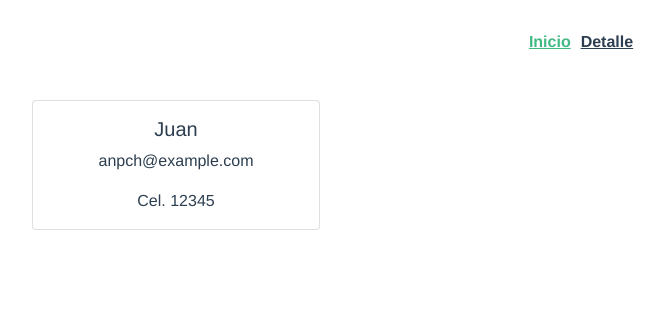
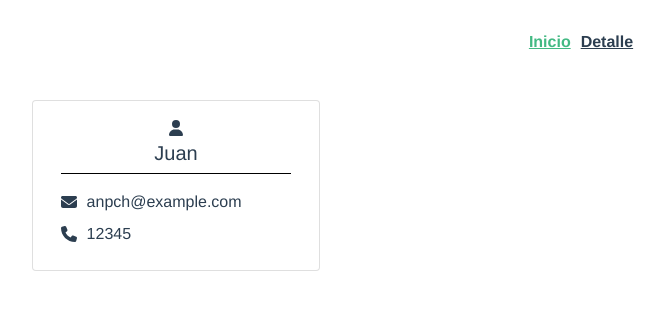
Before and after one commit to naniitevez/crud-vue, a Vue app: page / in a window 1280 px wide. Shown: the top 310 px of the page, without its empty margins (54-719 px from the left). Built offline with nearby package versions, Linux system fonts and the light colour scheme; no server answers.

Commit message:
agrego iconos de font awesome y sass

```diff
--- a/package.json
+++ b/package.json
@@ -8,7 +8,12 @@
     "lint": "vue-cli-service lint"
   },
   "dependencies": {
+    "@fortawesome/fontawesome-svg-core": "^6.3.0",
+    "@fortawesome/free-solid-svg-icons": "^6.3.0",
+    "@fortawesome/vue-fontawesome": "^3.0.3",
     "core-js": "^3.8.3",
+    "sass": "^1.59.3",
+    "sass-loader": "^13.2.0",
     "vue": "^3.2.13",
     "vue-router": "^4.0.3",
     "vuex": "^4.0.2"
--- a/src/components/CardComponent.vue
+++ b/src/components/CardComponent.vue
@@ -1,9 +1,18 @@
 <template>
   <div class="card" style="width: 18rem">
     <div class="card-body">
-      <h5 class="card-title">{{ props.name }}</h5>
-      <p class="card-text">{{ props.email }}</p>
-      <p class="card-text">Cel. {{ props.phone }}</p>
+      <div class="name-container">
+        <font-awesome-icon icon="fa-solid fa-user" />
+        <h5 class="card-title">{{ props.name }}</h5>
+      </div>
+      <div class="info-container">
+        <font-awesome-icon icon="fa-solid fa-envelope" />
+        <p class="card-text">{{ props.email }}</p>
+      </div>
+      <div class="info-container">
+        <font-awesome-icon icon="fa-solid fa-phone" />
+        <p class="card-text">{{ props.phone }}</p>
+      </div>
     </div>
   </div>
 </template>
@@ -18,8 +27,24 @@ const props = defineProps({
 });
 </script>
 
-<style scoped>
+<style lang="scss" scoped>
 .card {
-    margin: 1rem;
+  margin: 1rem;
+}
+
+.name-container {
+  margin-bottom: 1rem;
+  border-bottom: 1px solid black;
+}
+
+.info-container {
+  display: flex;
+  flex-direction: row;
+  align-items: center;
+  margin-bottom: .5rem;
+
+  svg {
+    margin-right: 0.6rem;
+  }
 }
 </style>
--- a/src/main.js
+++ b/src/main.js
@@ -3,7 +3,19 @@ import App from "./App.vue";
 import router from "./router";
 import store from "./store";
 
+/* import the fontawesome core */
+import { library } from "@fortawesome/fontawesome-svg-core";
+
+/* import font awesome icon component */
+import { FontAwesomeIcon } from "@fortawesome/vue-fontawesome";
+
+/* import specific icons */
+import { faUser, faEnvelope, faPhone } from "@fortawesome/free-solid-svg-icons";
+
+/* add icons to the library */
+library.add(faUser, faEnvelope, faPhone);
+
 const app = createApp(App);
 app.use(router);
 app.use(store);
-app.mount("#app");
+app.component("font-awesome-icon", FontAwesomeIcon).mount("#app");
```
Also changed, not shown: 1 other file (tests, documents, lock files or other folders).
